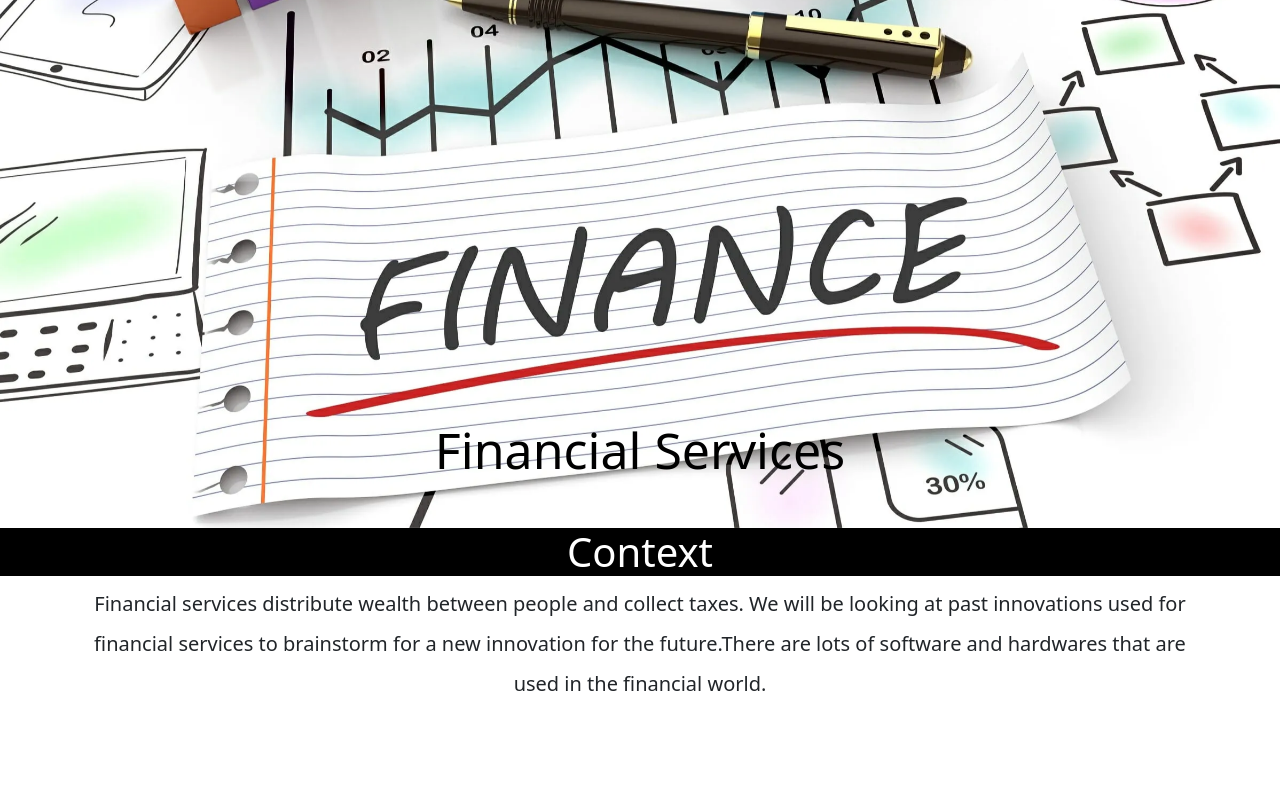
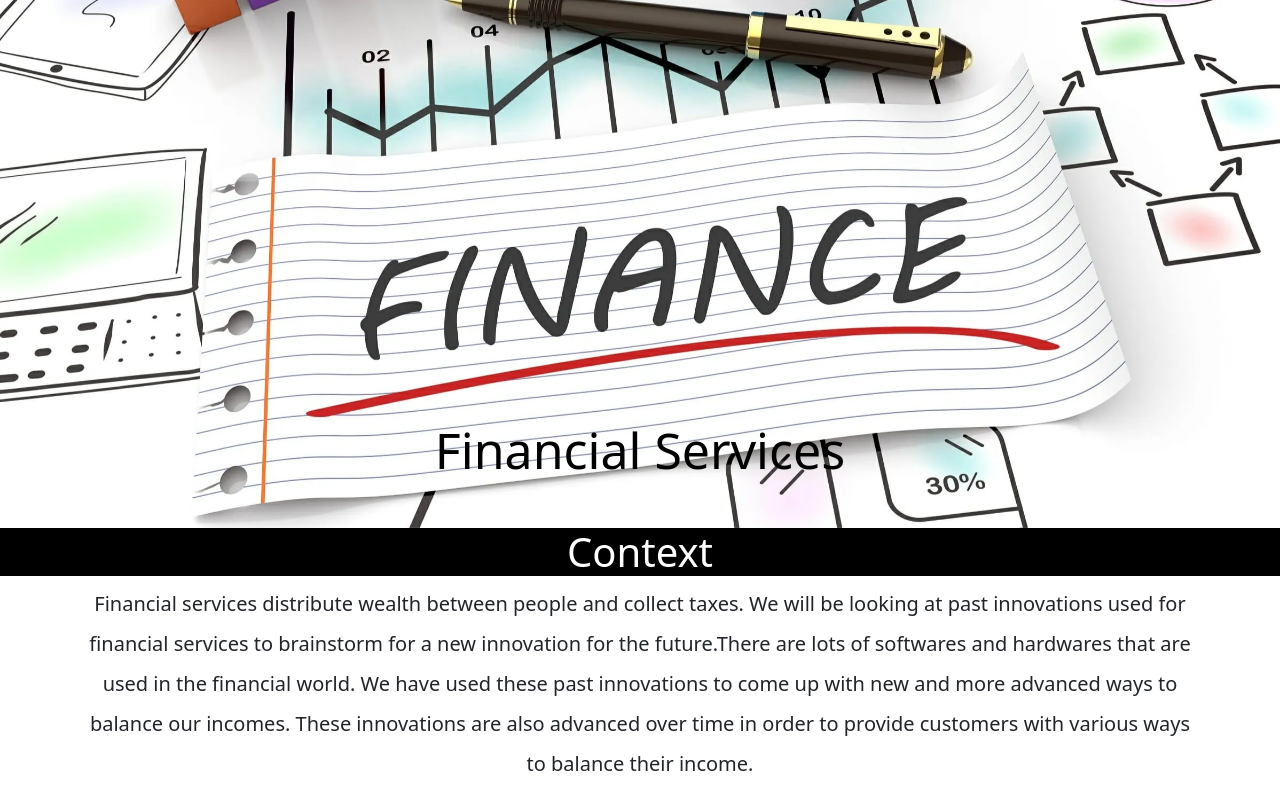
Before and after one commit to adaz0858/sep10-freedom-project, a plain HTML site: page index.html in a window 1280 px wide. Shown: the part 363-1163 px from the top of the page. Before the commit the page ends 1083 px from the top, so only its background shows below. Drawn offline with nearby package versions, Linux system fonts and the light colour scheme.

Commit message:
add more to context

```diff
--- a/index.html
+++ b/index.html
@@ -57,7 +57,7 @@
         <h1 class="center dark">Context</h1>
         <div class="container-fluid">
             <div class="container">
-                <p class="center size">Financial services distribute wealth between people and collect taxes. We will be looking at past innovations used for financial services to brainstorm for a new innovation for the future.There are lots of software and hardwares that are used in the financial world.</p>
+                <p class="center size">Financial services distribute wealth between people and collect taxes. We will be looking at past innovations used for financial services to brainstorm for a new innovation for the future.There are lots of softwares and hardwares that are used in the financial world. We have used these past innovations to come up with new and more advanced ways to balance our incomes. These innovations are also advanced over time in order to provide customers with various ways to balance their income. </p>
             </div>
         </div>
 
```
